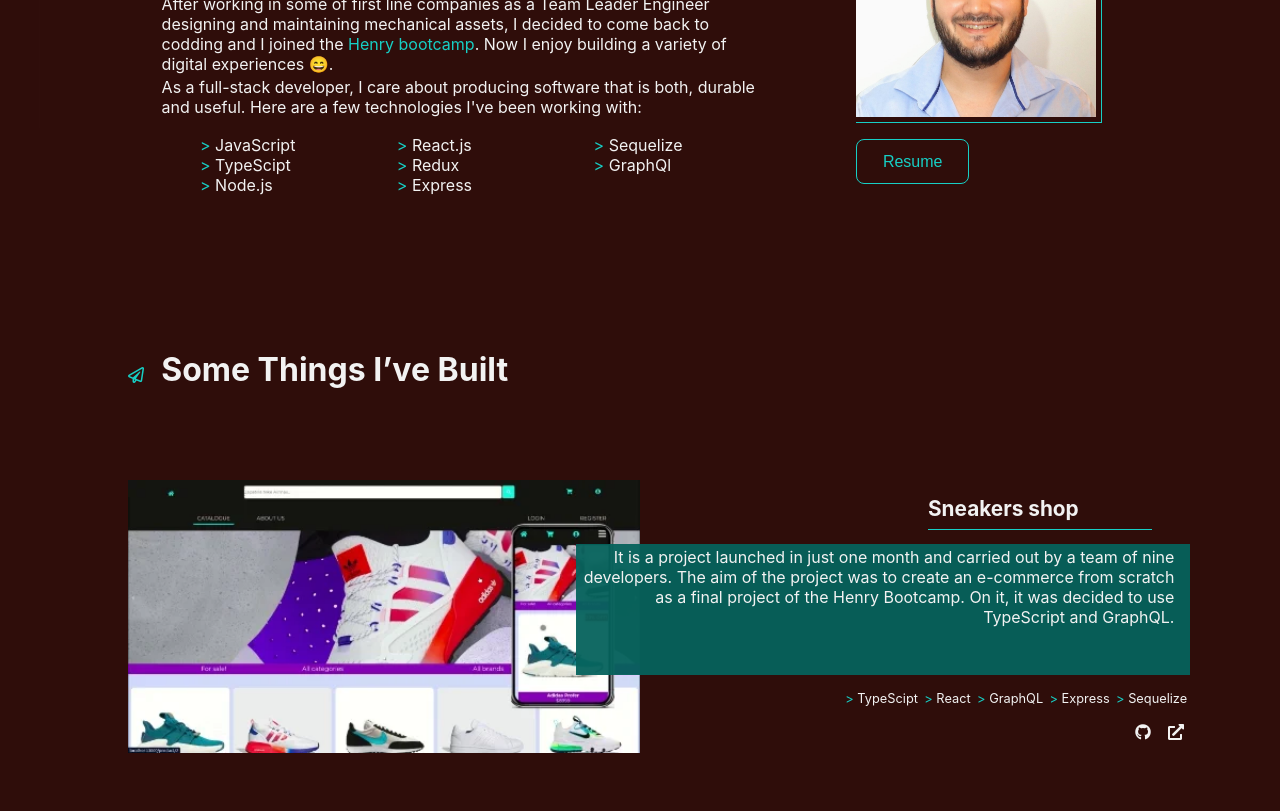
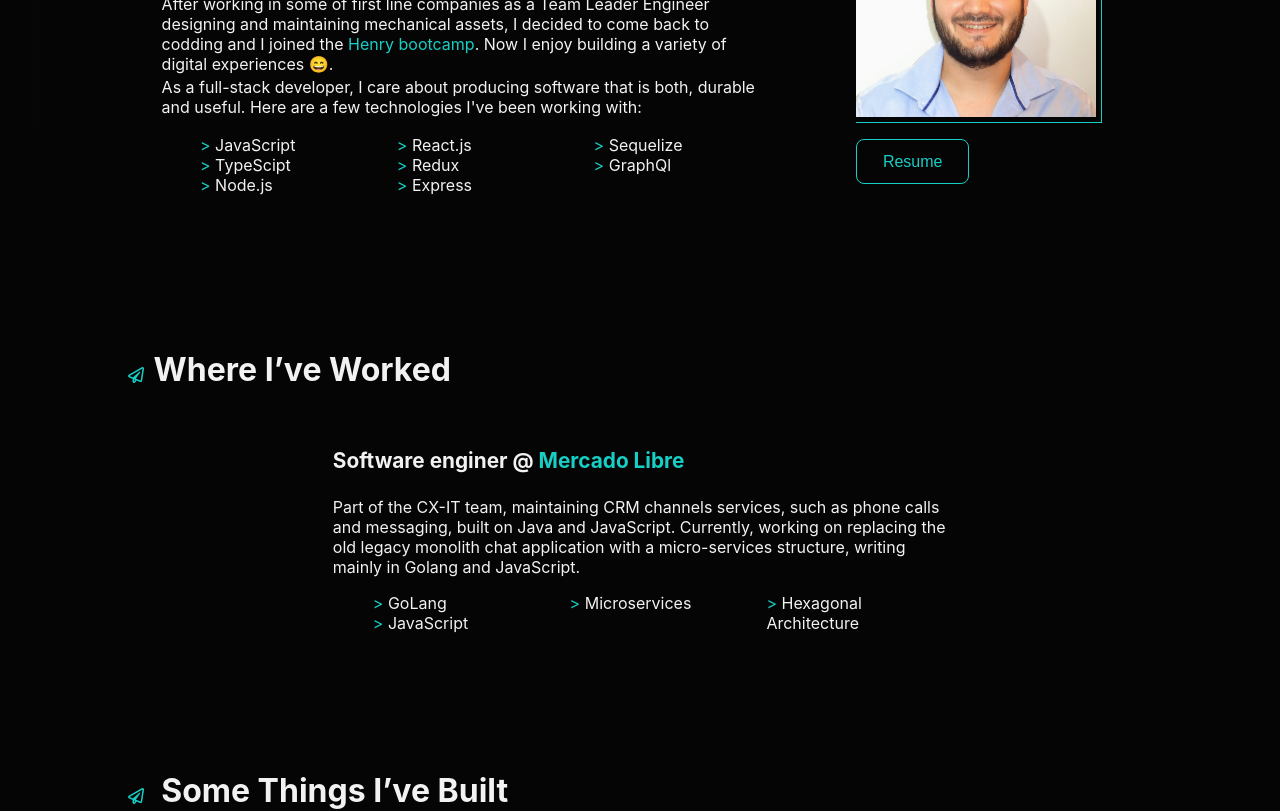
Before and after one commit to mstefa/mstefa, a React (Create React App) app: page / in a window 1280 px wide. Shown: the part 720-1531 px from the top of the page. Built offline with nearby package versions, Linux system fonts and the light colour scheme.

Commit message:
feat: create jobs component

```diff
--- a/src/App.js
+++ b/src/App.js
@@ -3,6 +3,7 @@ import { GlobalStyles } from "./GlobalStyles";
 import About from './components/About/About';
 import Home from './components/home/Home';
 import NavBar from './components/navBar/NavBar'
+import Jobs from './components/jobs/Jobs'
 import Projects from './components/projects/Projects'
 import SocialMedia from './components/socialmedia/SocialMedia'
 import Contact from './components/contact/Contact'
@@ -16,6 +17,7 @@ function App() {
       <SocialMedia/>
       <Home/>
       <About/>
+      <Jobs/>
       <Projects/>
       <Contact/>
       <footer>
--- a/src/GlobalStyles.js
+++ b/src/GlobalStyles.js
@@ -3,7 +3,8 @@ import { createGlobalStyle } from "styled-components";
 // export var mainRed = "#3b1410";
 export var mainRed = "#820801";
 export var darkRed = "#4F0501";
-export var backgroundRed = "#2f0d0a";
+export var backgroundRed = "#060505";
+// export var backgroundRed = "#2f0d0a";
 export var lightRed = "#CF4740";
 export var lightTel = "#17CFC5";
 export var darkTel = "#06625C";
--- /dev/null
+++ b/src/components/jobs/Jobs.jsx
@@ -0,0 +1,23 @@
+import React from 'react'
+import {StyledJobs} from './StyledJobs'
+
+export default function Jobs() {
+  return (
+    <StyledJobs>
+      <h2 id='projects'> <i class="far fa-paper-plane"></i>Where I’ve Worked</h2>
+      <div className='description-container'>
+        <h3>Software enginer @ <a href="https://mercadolibre.com/">Mercado Libre</a></h3>
+        <p>
+        Part of the CX-IT team, maintaining CRM channels services, such as phone calls and messaging, built on Java and JavaScript.
+        Currently, working on replacing the old legacy monolith chat application with a micro-services structure, writing mainly in Golang and JavaScript.
+        </p>
+        <ul>
+            <li>GoLang</li>
+            <li>JavaScript</li>
+            <li>Microservices</li>
+            <li>Hexagonal Architecture</li>
+          </ul>
+      </div>
+    </StyledJobs>
+  )
+}
--- /dev/null
+++ b/src/components/jobs/StyledJobs.js
@@ -0,0 +1,41 @@
+import styled from 'styled-components'
+import { maxWidth } from "../../GlobalStyles";
+import { lightTel } from "../../GlobalStyles";
+
+export const StyledJobs = styled.section`
+  /* max-width: ${maxWidth}rem; */
+  /* min-height: 70vh; */
+  margin: 5rem auto;
+  display:flex;
+  flex-direction:column;
+  /* background-color: gray; */
+
+
+  .description-container{
+    margin: 1rem auto;
+    max-width: 60%;
+    h3{
+      padding-bottom: 0.5rem;
+      font-size:1.3rem;
+      margin: 1rem 0 1rem 0;
+
+    }
+
+    a{
+        color:${lightTel};
+      }
+
+    ul {
+      columns: 3;
+      li {
+        /* list-style-type: '👉'; */
+        list-style: none;
+        /* padding-inline-start: 0.4rem; */
+      }
+      li::before {
+        content: '> ';
+        color:${lightTel};
+      }
+    }
+}
+`
```
Also changed, not shown: 2 other files (tests, documents, lock files or other folders).
